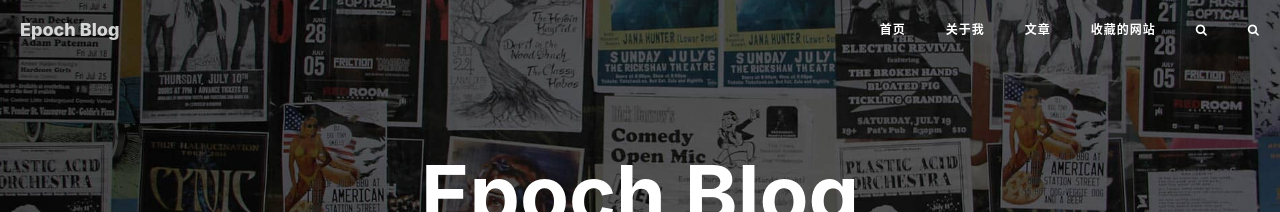
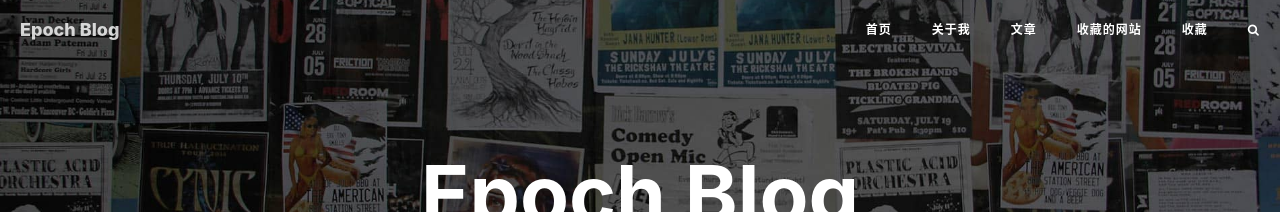
Before and after one commit to zhangqinglei1/zhangqinglei1.github.io, a Jekyll site: the page built from index.html, in a window 1280 px wide and 900 px high. Shown: the top 212 px of the window. Built offline with Jekyll 4.4.1, drawn with Linux system fonts in a browser that asks for light colours; nearby versions of some CDN libraries; the list of posts is cut into pages by our own code; comment, search, counter and statistics services are not loaded.

Commit message:
修改名字

```diff
--- a/_includes/nav.html
+++ b/_includes/nav.html
@@ -32,7 +32,7 @@
                         {% endfor %}
                         <li class="search-icon">
                             <a href="/collections">
-                                <i class="fa fa-search"></i>
+                                收藏
                             </a>
                         </li>
                         <li class="search-icon">
```
